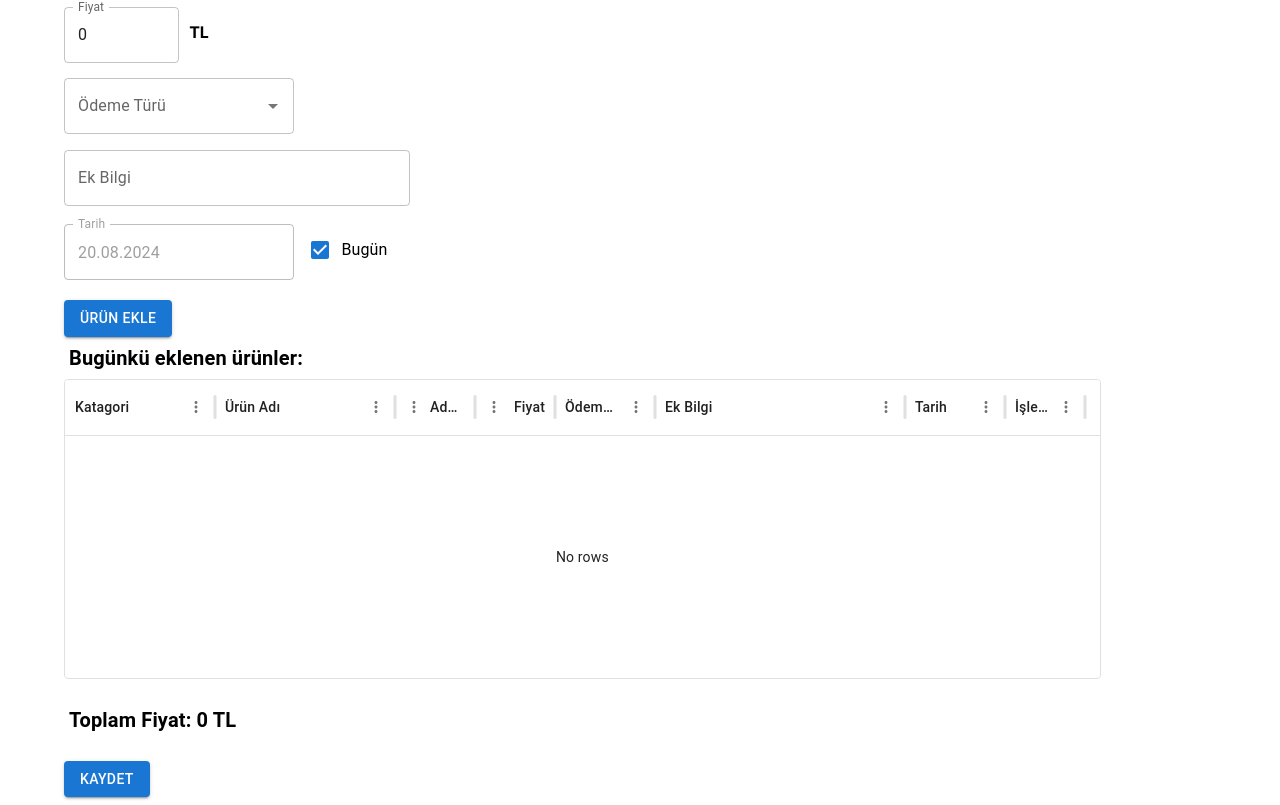
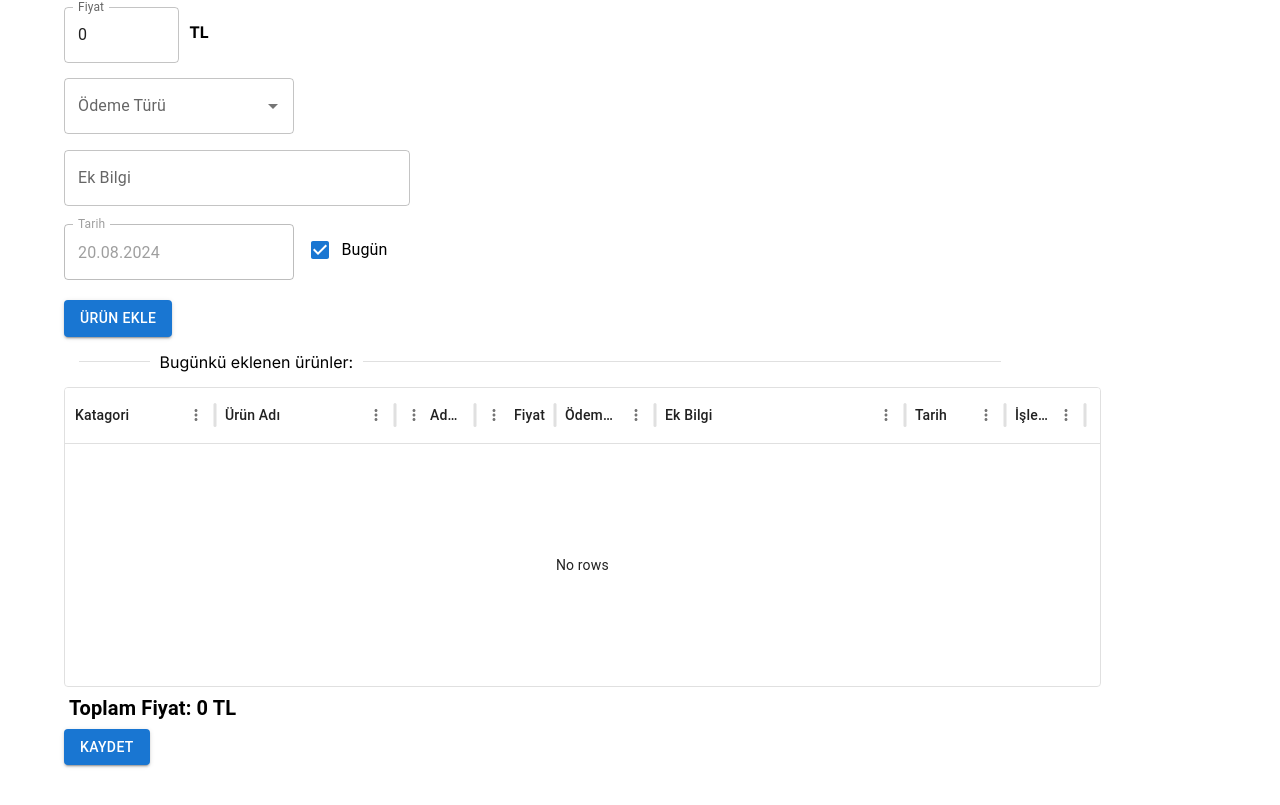
Before and after one commit to Ahmadalhomsi/meyvali-excel, a Next.js app: page / in a window 1280 px wide. Shown: the part 217-1022 px from the top of the page. After the commit the page ends 990 px from the top, so only its background shows below. Built offline with nearby package versions, Linux system fonts and the light colour scheme.

Commit message:
Adding Divider

```diff
--- a/app/page.tsx
+++ b/app/page.tsx
@@ -10,7 +10,8 @@ import {
   Box,
   Checkbox,
   FormControlLabel,
-  Typography
+  Typography,
+  Divider
 } from '@mui/material';
 import { Edit, Delete } from '@mui/icons-material';
 import { DataGrid, GridColDef } from '@mui/x-data-grid';
@@ -118,6 +119,7 @@ export default function ProductPage() {
   const handleDeleteProduct = (id: number) => {
     const updatedProducts = products.filter((product) => product.id !== id);
     setProducts(updatedProducts);
+    toast.success('Ürün başarıyla silindi!');
   };
 
   const handleCheckboxChange = () => {
@@ -300,9 +302,13 @@ export default function ProductPage() {
         </Button>
       </form>
 
-      <Typography variant="h6" fontWeight="bold" style={{ padding: 5 }}>
+      {/* <Typography variant="h6" fontWeight="bold" style={{ padding: 5 }}>
         Bugünkü eklenen ürünler:
-      </Typography>
+      </Typography> */}
+
+
+      <Divider textAlign="left" sx={{ padding: '15px', width: '80%' }}>
+        Bugünkü eklenen ürünler:</Divider>
 
       <Box sx={{ height: 300, width: '90%' }}>
         <DataGrid
@@ -313,7 +319,7 @@ export default function ProductPage() {
         />
       </Box>
 
-      <Typography variant="h6" fontWeight="bold" style={{ padding: 5, marginTop: '20px' }}>
+      <Typography variant="h6" fontWeight="bold" style={{ padding: 5 }}>
         Toplam Fiyat: {calculateTotalPrice()} TL
       </Typography>
 
@@ -322,7 +328,7 @@ export default function ProductPage() {
         color="primary"
         onClick={handleSave}
         disabled={isSaving}
-        style={{ marginTop: '20px' }}
+
       >
         {isSaving ? 'Kaydediliyor...' : 'Kaydet'}
       </Button>
```
